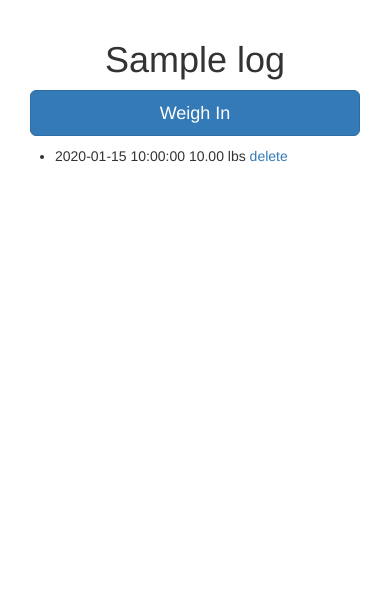
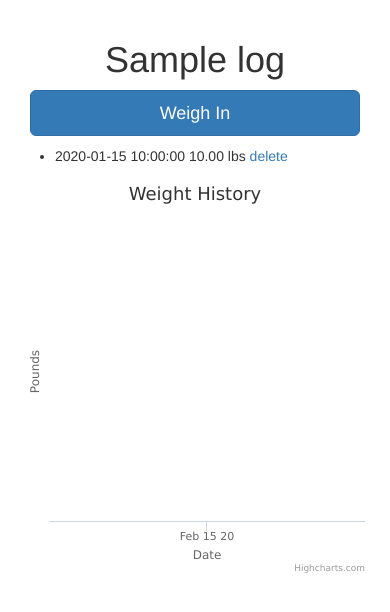
Before and after one commit to bq1990/private-scale, a Flask app: template weigh_in/templates/log_detail.html in a window 390 px wide. Shown: the part 51-663 px from the top of the page. Run offline with Flask 2, Linux system fonts and the light colour scheme; the template is opened without the code that fills it: most values are stand-ins (such as "Sample title", 1, 10 or a date in 2020); data that the repository does not hold is empty; parts of the project's set-up code (start-up, migrations or seed data) failed here and were passed over; some libraries are stand-ins or nearby versions.

Commit message:
add graph of weight over time to detail page

```diff
--- a/weigh_in/templates/base.html
+++ b/weigh_in/templates/base.html
@@ -103,5 +103,7 @@
       <script src="{{ url_for('static', filename='js/site.js') }}"></script>
 
     {% endblock %}
+    {% block extrajs %}
+    {% endblock %}
   </body>
 </html>
--- a/weigh_in/templates/log_detail.html
+++ b/weigh_in/templates/log_detail.html
@@ -10,7 +10,7 @@
   </div>
 </div>
 <div class="row">
-  <div class="col-xs-12">
+  <div class="col-xs-12 col-md-4">
     <div>
       <ul>
       {% for entry in log.entries %}
@@ -19,5 +19,61 @@
       </ul>
     </div>
   </div>
+  <div id="container" class="col-xs-12 col-md-8">
+  </div>
 </div>
 {% endblock %}
+{% block extrajs %}
+<script src="https://code.highcharts.com/highcharts.js"></script>
+<script>
+Highcharts.chart('container', {
+    chart: {
+        type: 'spline'
+    },
+    title: {
+        text: 'Weight History'
+    },
+    subtitle: {
+        text: ''
+    },
+    xAxis: {
+        type: 'datetime',
+        minTickInterval: 24 * 3600 * 1000,
+        dateTimeLabelFormats: {
+          second: '%H:%M:%S',
+          minute: '%H:%M',
+          hour: '%H:%M',
+          day: '%b %e %y',
+          week: '%b %e',
+          month: '%b \'%y',
+          year: '%Y'
+        },
+        title: {
+            text: 'Date'
+        },
+    },
+    yAxis: {
+        title: {
+            text: 'Pounds'
+        },
+        min: 0
+    },
+    tooltip: {
+    },
+
+    plotOptions: {
+        spline: {
+            marker: {
+                enabled: true
+            }
+        }
+    },
+    label: { enabled: false},
+    series: [{
+        showInLegend: false,
+        name: 'Weight',
+        data: [{% for entry in log.entries %}[Date.UTC({{ entry.measured_on.year }}, {{ entry.measured_on.month }}, {{ entry.measured_on.day }}), {{ entry.pounds }}],{% endfor %}]
+    }]
+});
+</script>
+{% endblock %}
```
Also changed, not shown: README.md.
